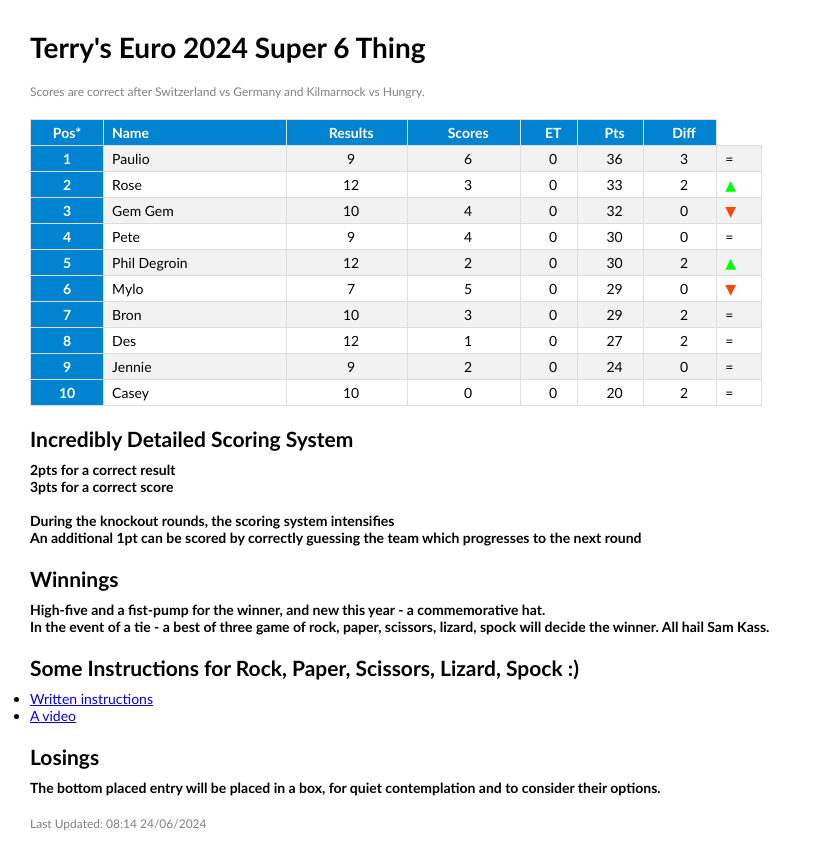
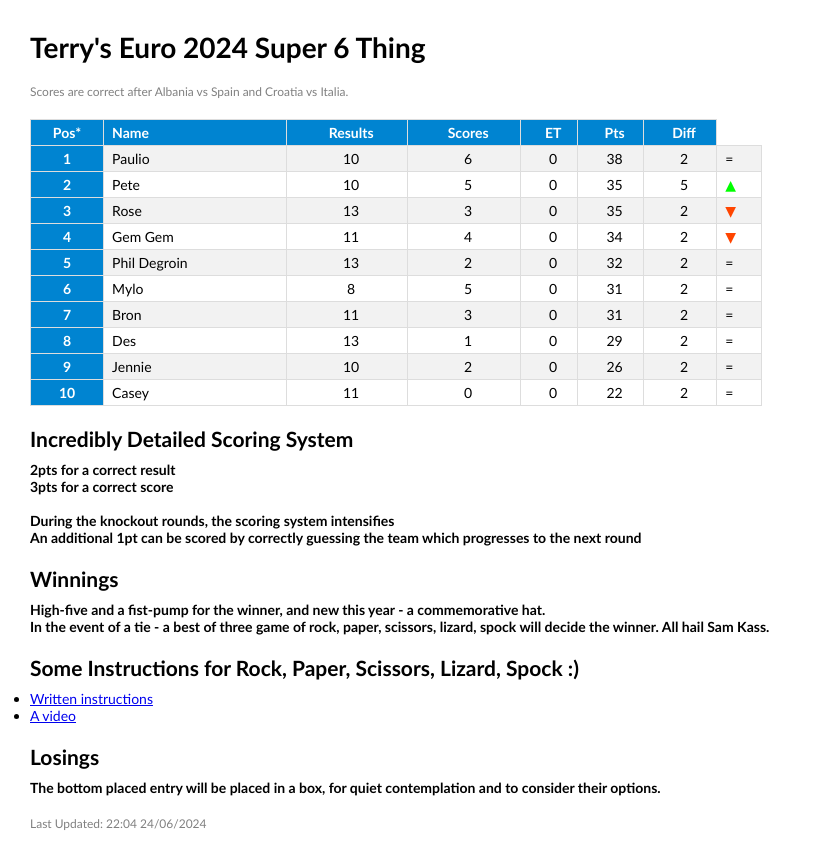
Before and after one commit to paulio84/super6, a plain HTML site: page index.html in a window 1280 px wide. Shown: the whole page, without its empty margins (0-818 px from the left). Drawn offline with Linux system fonts and the light colour scheme.

Commit message:
correct after 24/06

```diff
--- a/index.html
+++ b/index.html
@@ -13,23 +13,23 @@
 <body>
   <h1>Terry's Euro 2024 Super 6 Thing</h1>
 
-  <p class="updated correct">Scores are correct after Switzerland vs Germany and Kilmarnock vs Hungry.</p>
+  <p class="updated correct">Scores are correct after Albania vs Spain and Croatia vs Italia.</p>
 
   <table>
     <tr><th>Pos*</th><th>Name</th><th>Results</th><th>Scores</th><th>ET</th><th>Pts</th><th>Diff</th></tr>
 
     <!-- <tr class="champ"> -->
   <!--    Pos         Name                       Results     Scores     ETpts        Pts      Pts Gained              Movement        -->
-	<tr> <td>1</td>   <td>Paulio</td>             <td>9</td> <td>6</td> <td>0</td>  <td>36</td> <td>3</td> <td><span class="s">=</span></td>  </tr>
-	<tr> <td>2</td>   <td>Rose</td>               <td>12</td> <td>3</td> <td>0</td>  <td>33</td> <td>2</td> <td><span class="u">▲</span></td>  </tr>
-  <tr> <td>3</td>   <td>Gem Gem</td>            <td>10</td> <td>4</td> <td>0</td>  <td>32</td> <td>0</td> <td><span class="d">▼</span></td>  </tr>
-	<tr> <td>4</td>   <td>Pete</td>               <td>9</td> <td>4</td> <td>0</td>  <td>30</td> <td>0</td> <td><span class="s">=</span></td>  </tr>
-	<tr> <td>5</td>   <td>Phil Degroin</td>       <td>12</td> <td>2</td> <td>0</td> <td>30</td> <td>2</td> <td><span class="u">▲</span></td>  </tr>
-  <tr> <td>6</td>   <td>Mylo</td>               <td>7</td> <td>5</td> <td>0</td>  <td>29</td> <td>0</td> <td><span class="d">▼</span></td>  </tr>
-  <tr> <td>7</td>   <td>Bron</td>               <td>10</td> <td>3</td> <td>0</td>  <td>29</td> <td>2</td> <td><span class="s">=</span></td>  </tr>
-  <tr> <td>8</td>   <td>Des</td>                <td>12</td> <td>1</td> <td>0</td>  <td>27</td> <td>2</td> <td><span class="s">=</span></td>  </tr>
-  <tr> <td>9</td>   <td>Jennie</td>             <td>9</td> <td>2</td> <td>0</td>  <td>24</td> <td>0</td> <td><span class="s">=</span></td>  </tr>
-  <tr> <td>10</td>  <td>Casey</td>              <td>10</td> <td>0</td> <td>0</td>  <td>20</td> <td>2</td> <td><span class="s">=</span></td>  </tr>
+	<tr> <td>1</td>   <td>Paulio</td>             <td>10</td> <td>6</td> <td>0</td>  <td>38</td> <td>2</td> <td><span class="s">=</span></td>  </tr>
+	<tr> <td>2</td>   <td>Pete</td>               <td>10</td> <td>5</td> <td>0</td>  <td>35</td> <td>5</td> <td><span class="u">▲</span></td>  </tr>
+	<tr> <td>3</td>   <td>Rose</td>               <td>13</td> <td>3</td> <td>0</td>  <td>35</td> <td>2</td> <td><span class="d">▼</span></td>  </tr>
+  <tr> <td>4</td>   <td>Gem Gem</td>            <td>11</td> <td>4</td> <td>0</td>  <td>34</td> <td>2</td> <td><span class="d">▼</span></td>  </tr>
+	<tr> <td>5</td>   <td>Phil Degroin</td>       <td>13</td> <td>2</td> <td>0</td> <td>32</td> <td>2</td> <td><span class="s">=</span></td>  </tr>
+  <tr> <td>6</td>   <td>Mylo</td>               <td>8</td> <td>5</td> <td>0</td>  <td>31</td> <td>2</td> <td><span class="s">=</span></td>  </tr>
+  <tr> <td>7</td>   <td>Bron</td>               <td>11</td> <td>3</td> <td>0</td>  <td>31</td> <td>2</td> <td><span class="s">=</span></td>  </tr>
+  <tr> <td>8</td>   <td>Des</td>                <td>13</td> <td>1</td> <td>0</td>  <td>29</td> <td>2</td> <td><span class="s">=</span></td>  </tr>
+  <tr> <td>9</td>   <td>Jennie</td>             <td>10</td> <td>2</td> <td>0</td>  <td>26</td> <td>2</td> <td><span class="s">=</span></td>  </tr>
+  <tr> <td>10</td>  <td>Casey</td>              <td>11</td> <td>0</td> <td>0</td>  <td>22</td> <td>2</td> <td><span class="s">=</span></td>  </tr>
 
   <!-- UP ▲ -->
   <!-- DOWN ▼ -->
@@ -58,7 +58,7 @@
   <h2>Losings</h2>
   <h4>The bottom placed entry will be placed in a box, for quiet contemplation and to consider their options.</h4>
 
-  <p class="updated">Last Updated: 08:14 24/06/2024</p>
+  <p class="updated">Last Updated: 22:04 24/06/2024</p>
 </body>
 
 </html>
```
